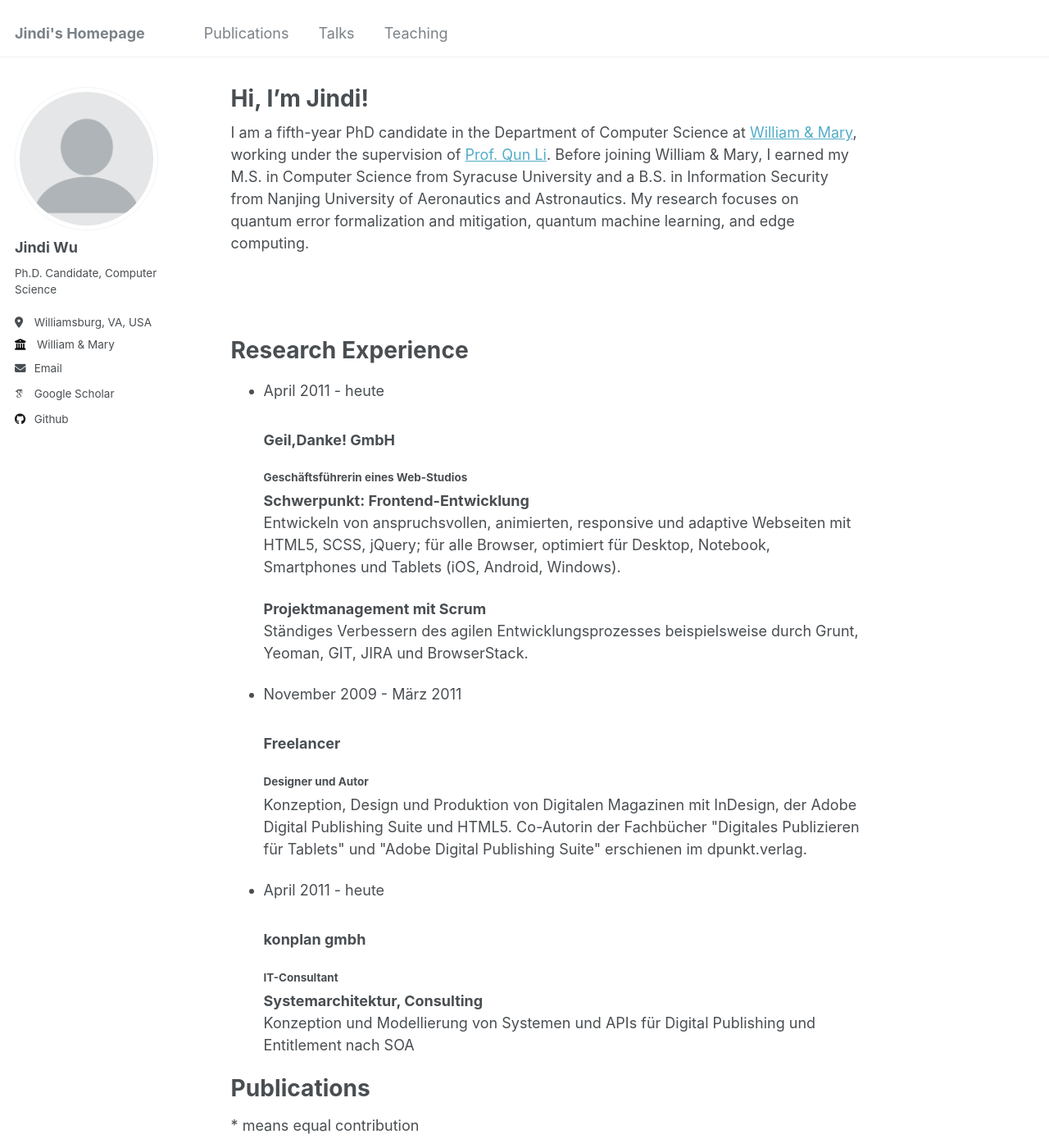
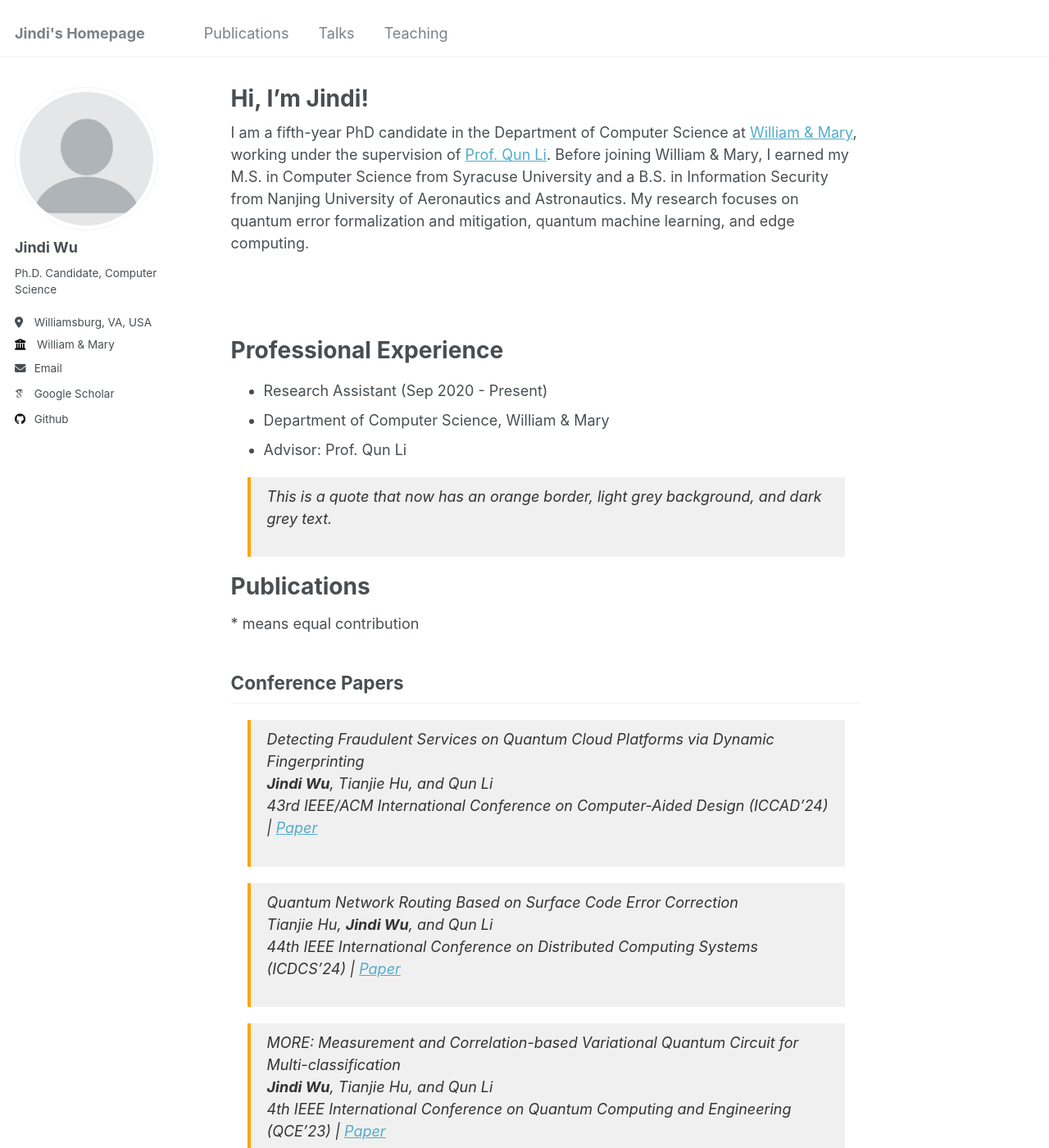
Before and after one commit to Jindi0/website, a Jekyll site: the page built from _pages/about.md, in a window 1280 px wide and 1400 px high. Shown: the whole window at 82% size. Built offline with Jekyll 4.4.1, drawn with Linux system fonts in a browser that asks for light colours; some web fonts are replaced.

Commit message:
Update about.md

```diff
--- a/_pages/about.md
+++ b/_pages/about.md
@@ -12,38 +12,25 @@ I am a fifth-year PhD candidate in the Department of Computer Science at [Willia
 <br>
 <br>
 
-Research Experience
+Professional Experience
 ======
-<ul class="timeline">
-  <li class="timeline-event">
-    <label class="timeline-event-icon"></label>
-    <div class="timeline-event-copy">
-      <p class="timeline-event-thumbnail">April 2011 - heute</p>
-      <h3>Geil,Danke! GmbH</h3>
-      <h4>Geschäftsführerin eines Web-Studios</h4>
-      <p><strong>Schwerpunkt: Frontend-Entwicklung</strong><br>Entwickeln von anspruchsvollen, animierten, responsive und adaptive Webseiten mit HTML5, SCSS, jQuery; für alle Browser, optimiert für Desktop, Notebook, Smartphones und Tablets (iOS, Android, Windows).</p>
-      <p><strong>Projektmanagement mit Scrum</strong><br>Ständiges Verbessern des agilen Entwicklungsprozesses beispielsweise durch Grunt, Yeoman, GIT, JIRA und BrowserStack.</p>
-    </div>
-  </li>
-  <li class="timeline-event">
-    <label class="timeline-event-icon"></label>
-    <div class="timeline-event-copy">
-      <p class="timeline-event-thumbnail">November 2009 - März 2011</p>
-      <h3>Freelancer</h3>
-      <h4>Designer und Autor</h4>
-      <p>Konzeption, Design und Produktion von Digitalen Magazinen mit InDesign, der Adobe Digital Publishing Suite und HTML5. Co-Autorin der Fachbücher "Digitales Publizieren für Tablets" und "Adobe Digital Publishing Suite" erschienen im dpunkt.verlag.</p>
-    </div>
-  </li>
-  <li class="timeline-event">
-    <label class="timeline-event-icon"></label>
-    <div class="timeline-event-copy">
-      <p class="timeline-event-thumbnail">April 2011 - heute</p>
-      <h3>konplan gmbh</h3>
-      <h4>IT-Consultant</h4>
-      <p><strong>Systemarchitektur, Consulting</strong><br>Konzeption und Modellierung von Systemen und APIs für Digital Publishing und Entitlement nach SOA</p>
-    </div>
-  </li>
-</ul>
+
+- Research Assistant (Sep 2020 - Present)
+- Department of Computer Science, William & Mary
+- Advisor: Prof. Qun Li
+
+<style>
+    blockquote {
+        border-left: 4px solid #ffa500; /* Orange border */
+        background-color: #f0f0f0; /* Light grey background */
+        color: #333; /* Dark grey text color */
+        padding: 10px 20px;
+        margin: 20px;
+    }
+</style>
+
+> This is a quote that now has an orange border, light grey background, and dark grey text.
+
 
 Publications
 ======
```
